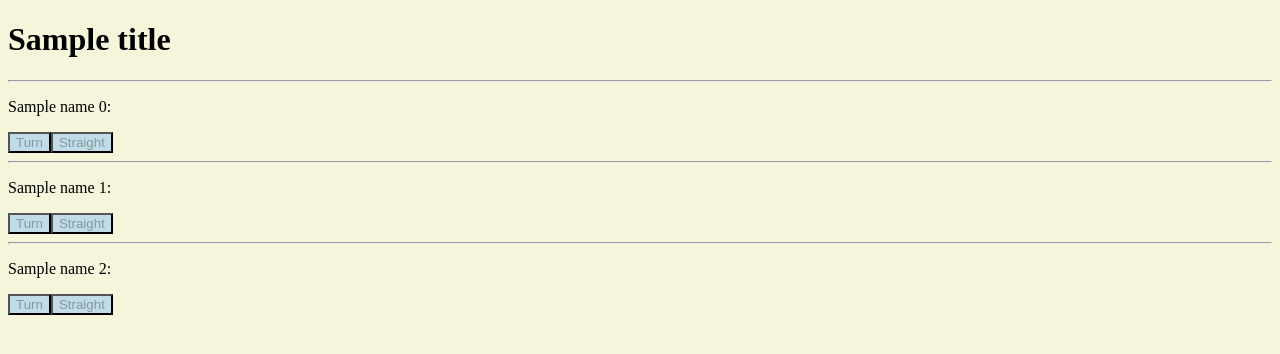
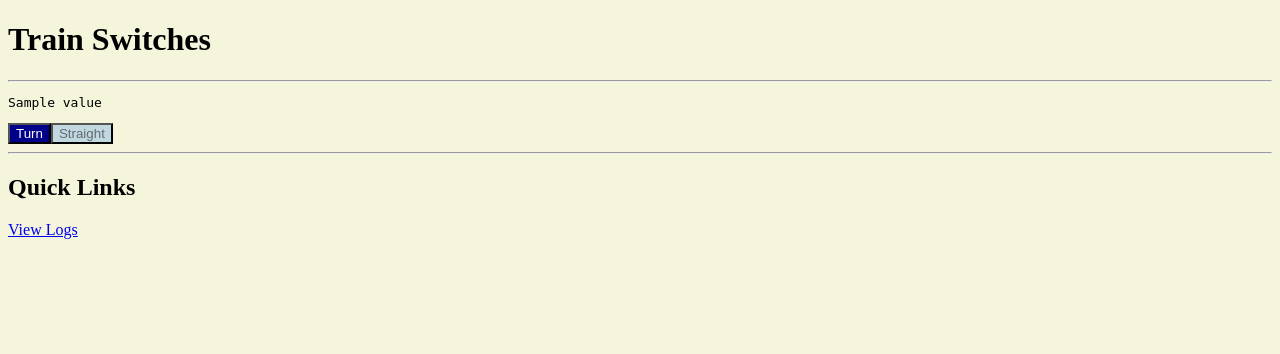
Before and after one commit to jakee417/Pi-Train-Switching, a Flask app: template templates/index.html in a window 1280 px wide. Shown: the top 354 px of the page. Run offline with Flask 2, Linux system fonts and the light colour scheme; the template is opened without the code that fills it: most values are stand-ins (such as "Sample title", 1, 10 or a date in 2020); parts of the project's set-up code (start-up, migrations or seed data) failed here and were passed over.

Commit message:
add_logs

```diff
--- a/app.py
+++ b/app.py
@@ -1,33 +1,40 @@
+"""Web server for train switches"""
 from flask import Flask, render_template, request
-from train_switch.train_switch import ServoTrainSwitch, RelayTrainSwitch
 
+from python.utils import setup_logging, read_logs, check_working_directory
+from python.train_switch import ServoTrainSwitch, RelayTrainSwitch
+
+check_working_directory()
+app = Flask(__name__)
+setup_logging()
+
+# TODO: Add these switches on a config page as well
 train_switches = {
-	switch: ServoTrainSwitch(switch=switch, pin=pin, verbose=True)
+	switch: ServoTrainSwitch(switch=switch, pin=pin, logger=app.logger)
 	for switch, pin in enumerate([7, 11])
 }
 
 train_switches.update(
-	{2: RelayTrainSwitch(switch=2, pin=(16, 18), verbose=True)}
+	{2: RelayTrainSwitch(switch=2, pin=(16, 18), logger=app.logger)}
 )
-
-app = Flask(__name__)
 
 @app.route('/', methods = ['POST', 'GET'])
 def index():
-	kwargs = {}
 	if request.method == 'POST':
 		for switch, action in request.form.items():
 			switch = int(switch)  # cast the switch to an integer
-			train_switches[switch].action(action)
-	# TODO: if its a post, we need to pass arguments to `index.html`
-	kwargs = {"name_" + str(i): s.__repr__() for i, s in train_switches.items()}
-	kwargs.update({"status_" + str(i): str(s.state) for i, s in train_switches.items()})
-	kwargs.update({'title': 'Train Switches'})
-	return render_template('index.html', **kwargs)
+			train_switches[switch].action(action)  # perform action
+	return render_template('index.html', train_switches=train_switches)
+
+@app.route('/log/', methods = ['GET'])
+def log():
+	return render_template('log.html', log=read_logs())
 
 if __name__ == '__main__':
-	# app.run(host='0.0.0.0', port=80, debug=True)
-	app.run(host='192.168.1.220')
+	# Run the app on 0.0.0.0 which is visible on the local network
+	# if running avahi-daemon, we can access this with raspberrypi.local:5000
+	# alternatively, we can set the host to the ipv4 address found with ifconfig
+	app.run(host='0.0.0.0', port=5000)
 
 	# close connections
 	for _, train_switch in train_switches.items():
--- /dev/null
+++ b/python/utils.py
@@ -0,0 +1,39 @@
+"""Utility functions."""
+import logging
+import os
+
+LOG_FILE = 'server.log'
+WORKING_DIRECTORY = os.path.join('/', 'home', 'pi', 'Documents', 'trains')
+
+class InvalidCurrentWorkingDirectory(Exception):
+    """Raised when the current working directory (cwd) is incorrect."""
+    pass
+
+def check_working_directory() -> None:
+    """Ensure cwd is /home/pi/Documents/trains"""
+    cwd = os.getcwd()
+    if cwd != WORKING_DIRECTORY:
+        raise InvalidCurrentWorkingDirectory(
+            "Expected current working directory (cwd) is: \n" +
+            f"{WORKING_DIRECTORY} \n" +
+            "Found cwd: \n" +
+            f"{cwd}"
+        )
+
+def setup_logging():
+    """Sets up the server logging."""
+    if os.path.exists(LOG_FILE):
+        os.remove(LOG_FILE)
+
+    logging.basicConfig(
+        filename=LOG_FILE,
+        level=logging.DEBUG,
+        format="%(asctime)s %(levelname)s %(name)s: %(message)s"
+    )
+
+def read_logs() -> str:
+    """Reads logs from files."""
+    with open(LOG_FILE, 'r') as f:
+        lines = f.readlines()
+    logs = ' '.join(lines).strip()
+    return logs
--- a/static/style.css
+++ b/static/style.css
@@ -4,11 +4,19 @@ body {
 }
 
 input.unclicked {
-	background: rgb(193, 220, 230);
-	color: rgba(0, 0, 0, 0.308);
+	background: rgb(193, 216, 224);
+	color: rgba(0, 0, 0, 0.5);
 }
 
 input.clicked {
 	background: darkblue;
 	color: white;
 }
+
+textarea {
+	height: auto;
+  }
+
+table {
+	width:100%;
+}
--- /dev/null
+++ b/templates/forms.html
@@ -0,0 +1,23 @@
+{% macro input(s) -%}
+<pre><p>{{ s }}</p></pre>
+<table>
+    <tr>
+        <form action="{{url_for("index")}}" method="post">
+            {% if s.state == "Turn": %}
+            <input type="submit" value="Turn" name="{{ s.switch }}" class="clicked">
+            {% else %}
+            <input type="submit" value="Turn" name="{{ s.switch }}" class="unclicked">
+            {% endif %}
+        </form>
+    </tr>
+    <tr>
+        <form action="{{url_for("index")}}" method="post">
+            {% if s.state == "Straight": %}
+            <input type="submit" value="Straight" name="{{ s.switch }}" class="clicked">
+            {% else %}
+            <input type="submit" value="Straight" name="{{ s.switch }}" class="unclicked">
+            {% endif %}
+        </form>
+    </tr>
+</table>
+{%- endmacro %}
--- a/templates/index.html
+++ b/templates/index.html
@@ -1,3 +1,4 @@
+{% import 'forms.html' as forms %}
 <!DOCTYPE html>
 
 <html>
@@ -10,79 +11,15 @@
 <meta name="viewport" content="width=device-width, initial-scale=1.0">
 
 <body>
-
-    <h1>{{ title }}</h1>
+    <h1>Train Switches</h1>
     <hr />
-    <p>{{ name_0 }}:</p>
-    <table style="width:100%">
-        <tr>
-            <form action="{{url_for("index")}}" method="post">
-                {% if status_0 == "Turn": %}
-                <input type="submit" value="Turn" name="0" class="clicked">
-                {% else %}
-                <input type="submit" value="Turn" name="0" class="unclicked">
-                {% endif %}
-            </form>
-        </tr>
-        <tr>
-            <form action="{{url_for("index")}}" method="post">
-                {% if status_0 == "Straight": %}
-                <input type="submit" value="Straight" name="0" class="clicked">
-                {% else %}
-                <input type="submit" value="Straight" name="0" class="unclicked">
-                {% endif %}
-            </form>
-        </tr>
-    </table>
-
+    <!-- Loop through all switches and display controls -->
+    {% for key, value in train_switches.items() %}
+    {{ forms.input(value) }}
     <hr />
-
-    <p>{{ name_1 }}:</p>
-    <table style="width:100%">
-        <tr>
-            <form action="{{url_for("index")}}" method="post">
-                {% if status_1 == "Turn": %}
-                <input type="submit" value="Turn" name="1" class="clicked">
-                {% else %}
-                <input type="submit" value="Turn" name="1" class="unclicked">
-                {% endif %}
-            </form>
-        </tr>
-        <tr>
-            <form action="{{url_for("index")}}" method="post">
-                {% if status_1 == "Straight": %}
-                <input type="submit" value="Straight" name="1" class="clicked">
-                {% else %}
-                <input type="submit" value="Straight" name="1" class="unclicked">
-                {% endif %}
-            </form>
-        </tr>
-    </table>
-
-    <hr />
-
-    <p>{{ name_2 }}:</p>
-    <table style="width:100%">
-        <tr>
-            <form action="{{url_for("index")}}" method="post">
-                {% if status_2 == "Turn": %}
-                <input type="submit" value="Turn" name="2" class="clicked">
-                {% else %}
-                <input type="submit" value="Turn" name="2" class="unclicked">
-                {% endif %}
-            </form>
-        </tr>
-        <tr>
-            <form action="{{url_for("index")}}" method="post">
-                {% if status_2 == "Straight": %}
-                <input type="submit" value="Straight" name="2" class="clicked">
-                {% else %}
-                <input type="submit" value="Straight" name="2" class="unclicked">
-                {% endif %}
-            </form>
-        </tr>
-    </table>
-
+    {% endfor %}
+    <h2>Quick Links</h2>
+    <a href="{{ url_for('log') }}">View Logs</a>
 
 </body>
 </html>
```
Also changed, not shown: python/train_switch.py (renamed from train_switch/train_switch.py, +88 -69 lines), templates/log.html (added, +21 -0 lines), python/__init__.py (added), 2 other files.
